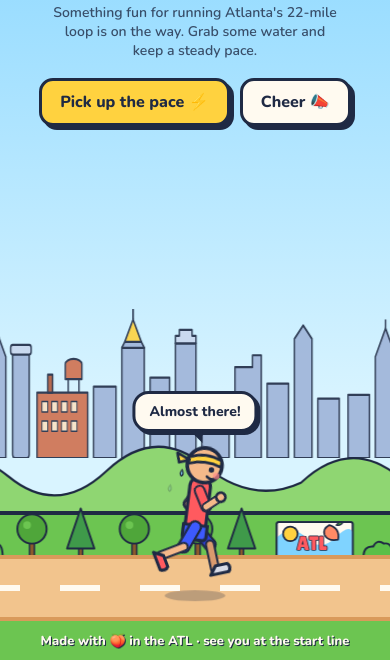
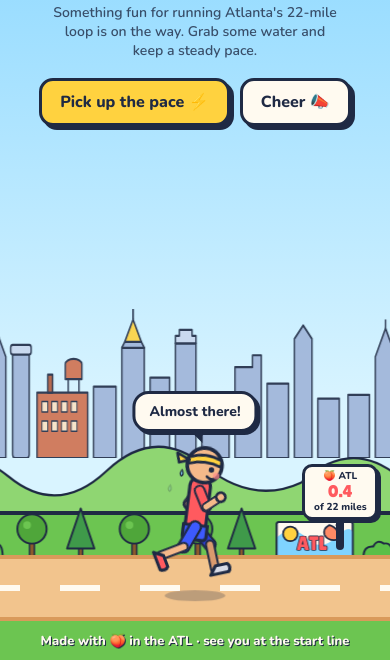
Before and after one commit to Lahti213/beltline.run, a plain HTML site: page index.html in a window 390 px wide. Shown: the part 184-844 px from the top of the page. Drawn offline with nearby package versions, Linux system fonts and the light colour scheme.

Commit message:
Make the mile marker count up as he runs

```diff
--- a/index.html
+++ b/index.html
@@ -272,6 +272,10 @@
     line-height: 1.15;
     box-shadow: 3px 3px 0 var(--ink);
   }
+  .marker .sign span { display: block; }
+  .marker .sign.pop { animation: pop .5s ease-out; }
+  @keyframes pop { 0% { transform: scale(1); } 35% { transform: scale(1.18) rotate(-4deg); } 100% { transform: scale(1); } }
+  .marker .sign b { font-variant-numeric: tabular-nums; }
   .marker .sign b { display: block; font-family: "Lilita One", sans-serif; font-weight: 400; font-size: 1.7em; color: var(--shirt); }
   .marker .post { width: 8px; height: 46px; margin: 0 auto; background: var(--ink); border-radius: 0 0 4px 4px; }
 
@@ -326,7 +330,9 @@
     *, *::before, *::after { animation: none !important; }
   }
   @media (max-width: 560px) {
-    .marker { display: none; }
+    .marker { right: 3vw; bottom: 25%; width: 76px; }
+    .marker .sign { font-size: 10px; padding: 4px 2px; }
+    .marker .post { height: 30px; }
     .clouds { top: -50vh; height: 11vh; opacity: .9; }
     .bubble { transform: translateX(-50%); }
     .bubble::after { left: 50%; margin-left: -7px; }
@@ -397,7 +403,7 @@
     <div class="path"></div>
 
     <div class="marker">
-      <div class="sign">🍑 ATL<b>0.0</b>of 22 miles</div>
+      <div class="sign" id="sign">🍑 ATL<b id="miles">0.0</b><span id="milesLabel">of 22 miles</span></div>
       <div class="post"></div>
     </div>
 
@@ -570,6 +576,61 @@
       say(cheers[cheerIdx]);
       cheerIdx = (cheerIdx + 1) % cheers.length;
     });
+
+    /* ---- mile marker: counts up while he runs, faster when he speeds up ---- */
+    var LOOP = 22;                 // the full loop, in miles
+    var MILES_PER_SEC = 0.1 / 1.4; // cartoon pace at normal speed: a full loop in ~5 minutes
+    var milesEl = document.getElementById('miles');
+    var labelEl = document.getElementById('milesLabel');
+    var signEl = document.getElementById('sign');
+    var milestones = {
+      1: 'First mile done! 💪',
+      5: 'Mile 5 and still smiling!',
+      11: 'Halfway around! 🍑',
+      16: 'Legs feeling it… 🥵',
+      20: 'Two to go!!'
+    };
+    var miles = 0, lap = 1, last = null, restUntil = 0;
+    var reduceMotion = window.matchMedia && window.matchMedia('(prefers-reduced-motion: reduce)').matches;
+
+    function pop() {
+      signEl.classList.remove('pop');
+      void signEl.offsetWidth; // restart the animation
+      signEl.classList.add('pop');
+    }
+
+    function tick(now) {
+      if (last !== null && now >= restUntil) {
+        var dt = Math.min((now - last) / 1000, 0.25); // don't jump ahead after a background tab
+        var before = Math.floor(miles);
+        miles += dt * MILES_PER_SEC * speeds[level];
+
+        if (miles >= LOOP) {
+          miles = LOOP;
+          milesEl.textContent = miles.toFixed(1);
+          labelEl.textContent = 'loop done! 🎉';
+          say(lap === 1 ? 'Full loop! 22 miles! 🍑🎉' : 'Loop ' + lap + ' done! 🎉');
+          pop();
+          restUntil = now + 4000;           // catch your breath, then go again
+          setTimeout(function () {
+            lap++;
+            miles = 0;
+            labelEl.textContent = 'of 22 · lap ' + lap;
+            say('Again! 🏃');
+          }, 4000);
+        } else {
+          var mile = Math.floor(miles);
+          if (mile > before) {
+            pop();
+            if (milestones[mile]) say(milestones[mile]);
+          }
+        }
+      }
+      last = now;
+      if (miles < LOOP) milesEl.textContent = miles.toFixed(1);
+      requestAnimationFrame(tick);
+    }
+    if (!reduceMotion) requestAnimationFrame(tick);
   })();
 </script>
 </body>
```
